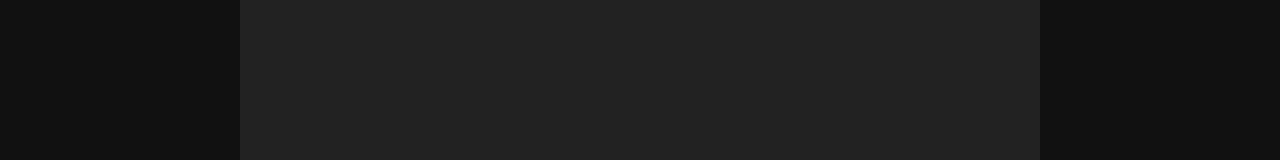
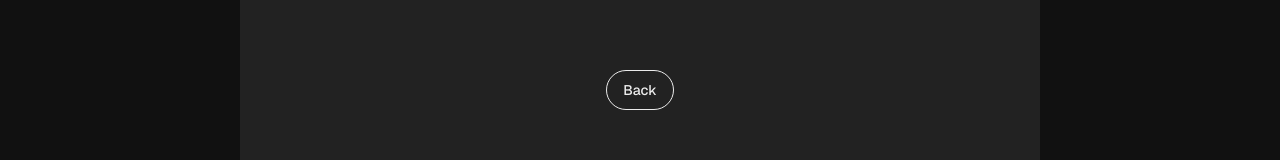
Before and after one commit to Krieger-m/hashing-algorithm-explorer, a Next.js app: page / in a window 1280 px wide. Shown: the part 627-787 px from the top of the page. Built offline with nearby package versions, Linux system fonts and the light colour scheme.

Commit message:
optimized page

```diff
--- a/src/app/page.tsx
+++ b/src/app/page.tsx
@@ -6,14 +6,23 @@ export default function Home() {
   return (
     <div className={styles.page}>
       <main className={styles.main}>
-
         <h1>Explore Hash Algorithms in Real Time</h1>
         <Spacing height={2} />
-        <p>Enter text to compute its hash using the selected algorithm.<br/>
-All hashing happens client‑side. No network requests. No data leaves your browser.</p>
+        <p>
+          Enter text to compute its hash using the selected algorithm.
+          <br />
+          All hashing happens client‑side. No network requests. No data leaves
+          your browser.
+        </p>
         <Spacing height={4} />
-        <HashForm/>
-        <Spacing height={2}/>
+        <HashForm />
+        <Spacing height={6} />
+        <div className={styles.ctas}>
+          <a className={styles.secondary} href="https://mk-dev.org/projects">
+            Back
+          </a>
+        </div>
+        <Spacing height={2} />
       </main>
     </div>
   );
```
